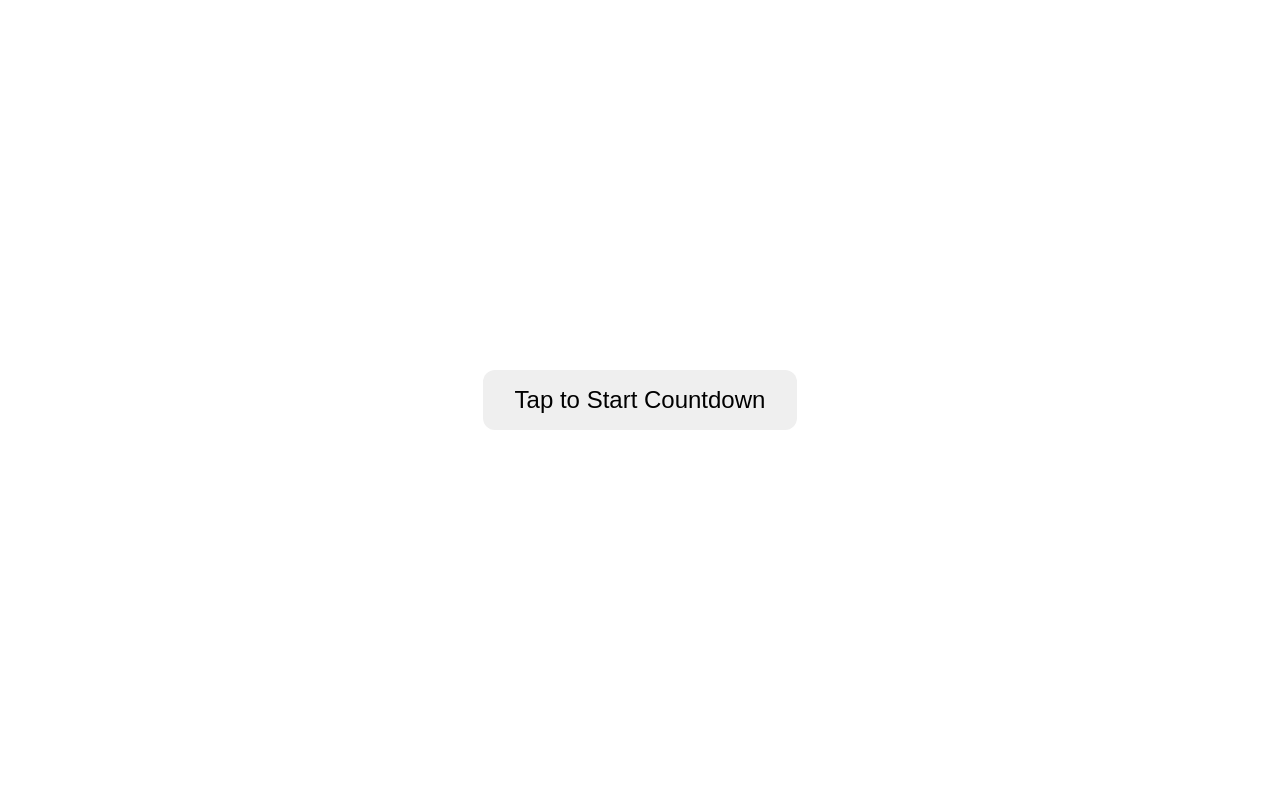
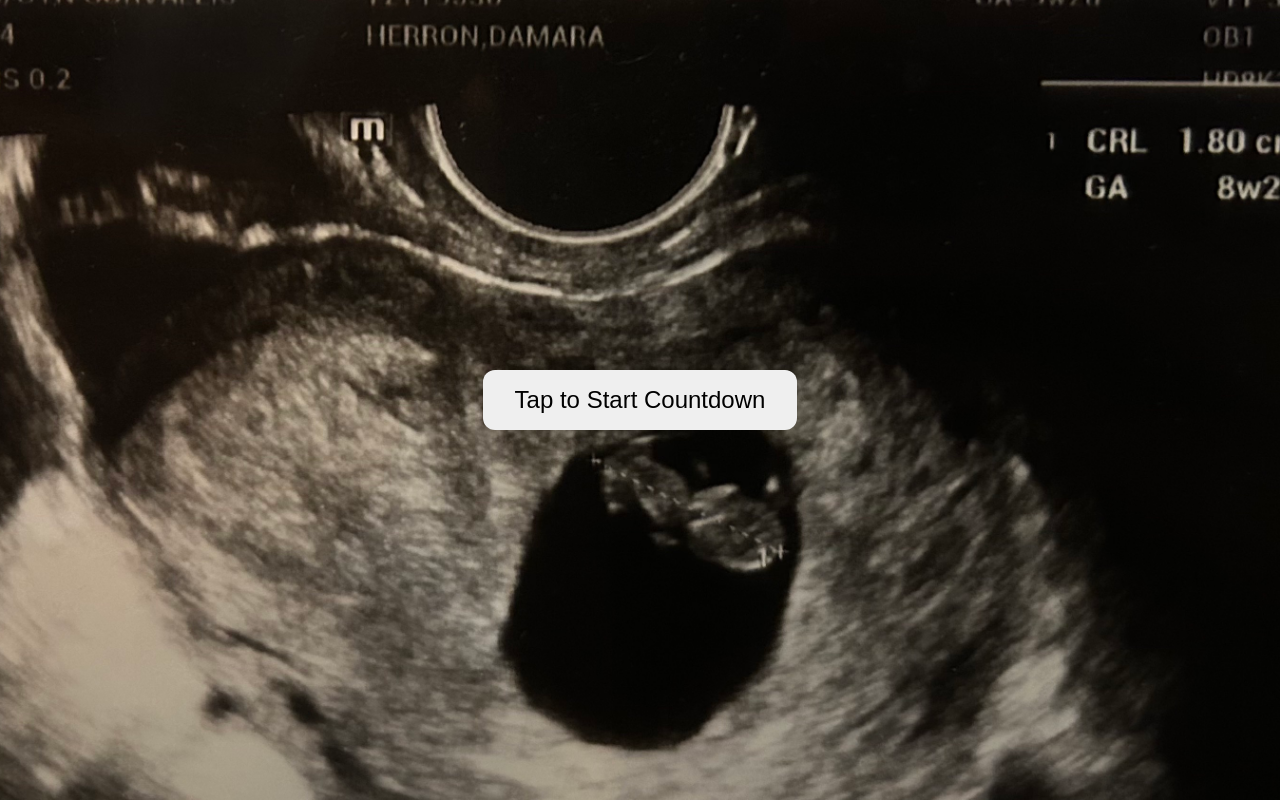
Before and after one commit to herrondn/BabyHerronReveal, a plain HTML site: page index.html in a window 1280 px wide. Drawn offline with nearby package versions, Linux system fonts and the light colour scheme.

Commit message:
Update style.css

```diff
--- a/style.css
+++ b/style.css
@@ -11,7 +11,7 @@ body {
   align-items: center;
   justify-content: center;
 
-  background-image: url("background.jpg");
+  background-image: url("background.jpeg");
   background-size: cover;
   background-position: center;
   background-repeat: no-repeat;
```
